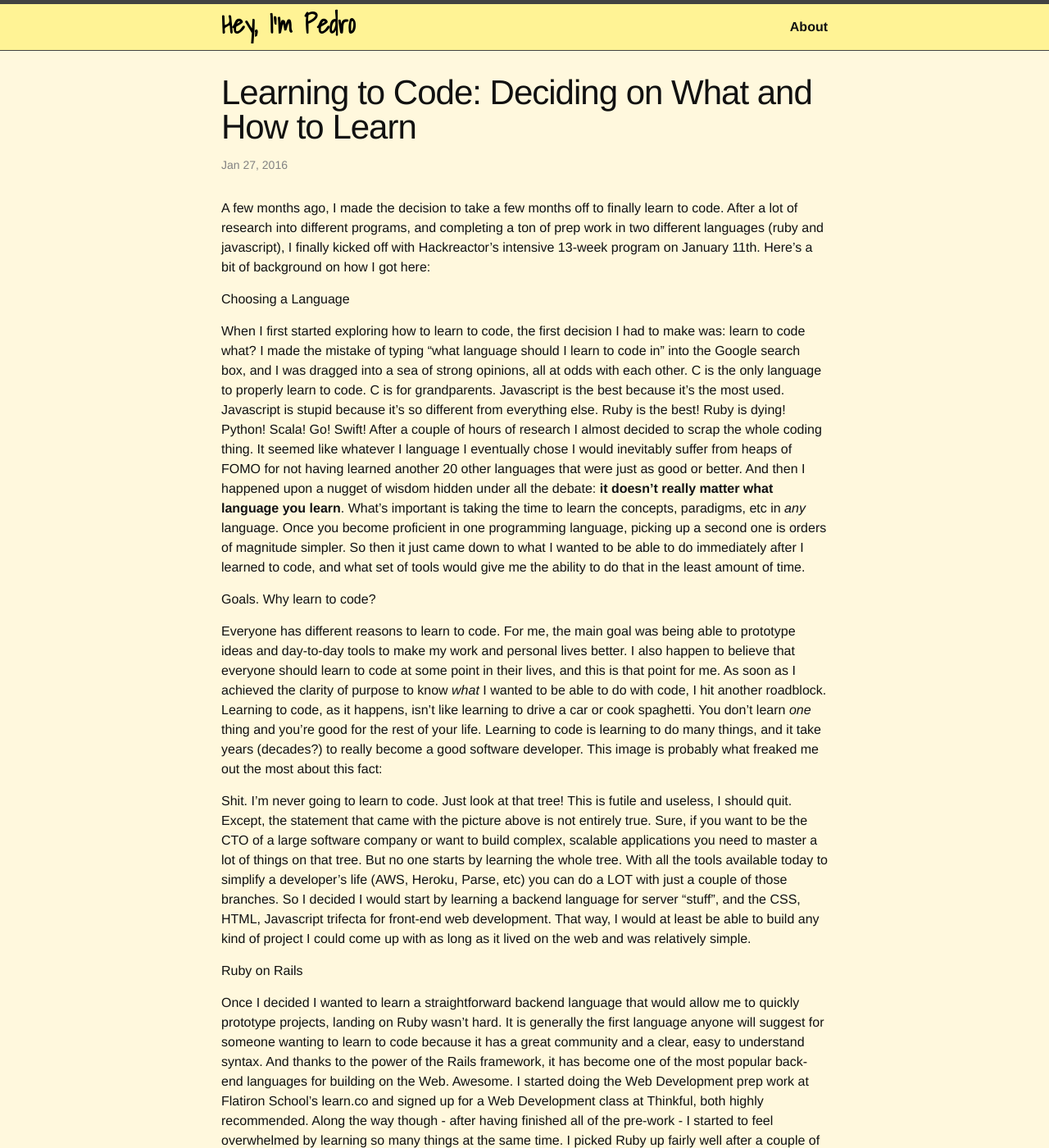
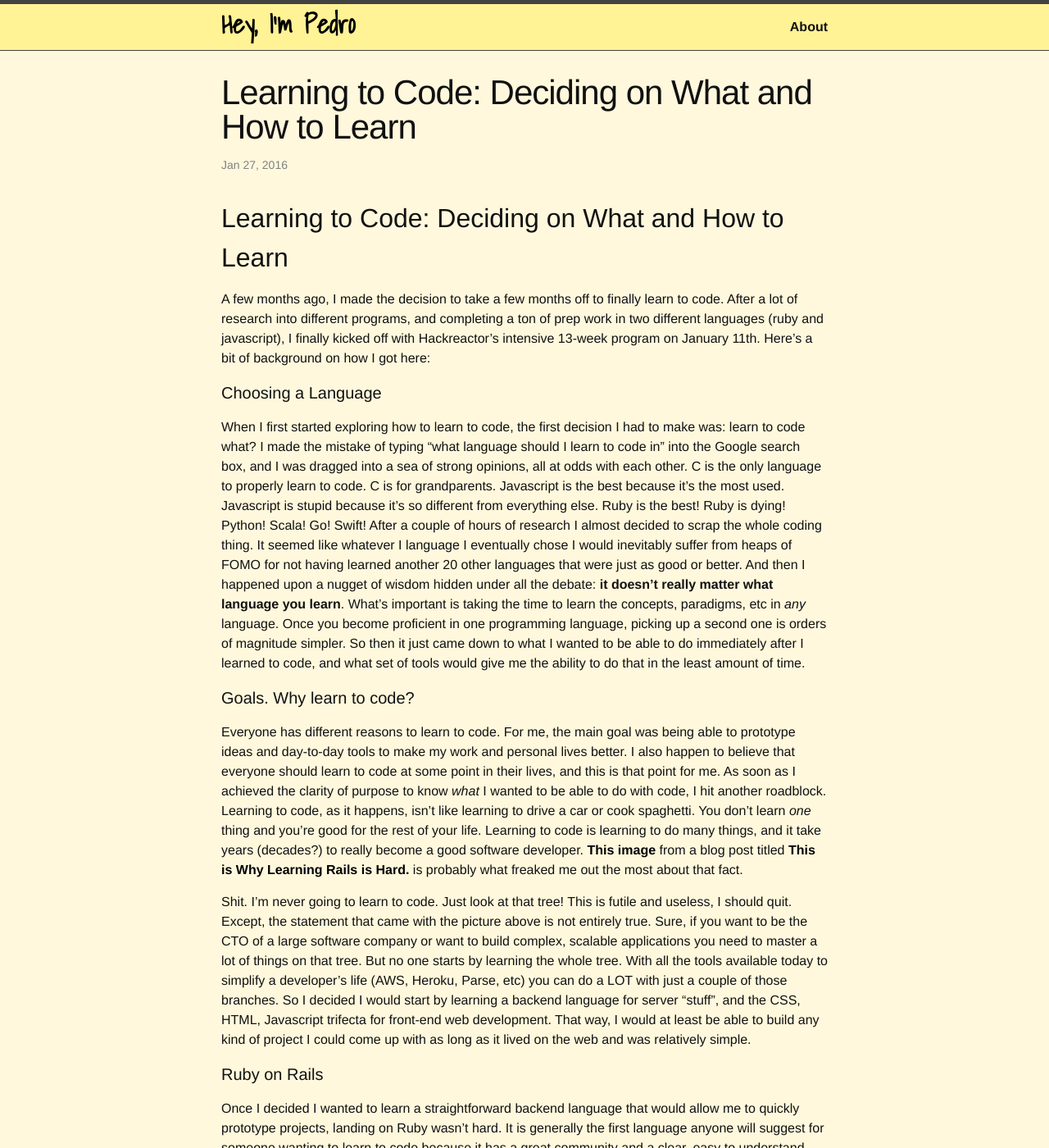
Before and after one commit to pedrotp/blog, a Jekyll site: the page built from _posts/2016-01-26-learning-to-code-what-and-how.markdown, in a window 1280 px wide and 1400 px high. Shown: the whole window at 82% size. Built offline with Jekyll 4.4.1, drawn with Linux system fonts in a browser that asks for light colours.

Commit message:
made edits to post and removed default post

```diff
--- a/_posts/2016-01-26-learning-to-code-what-and-how.markdown
+++ b/_posts/2016-01-26-learning-to-code-what-and-how.markdown
@@ -5,26 +5,28 @@ date:   2016-01-26 22:56:06 -0500
 categories: learning to code
 ---
 
+## Learning to Code: Deciding on What and How to Learn
+
 A few months ago, I made the decision to take a few months off to finally learn to code. After a lot of research into different programs, and completing a ton of prep work in two different languages (ruby and javascript), I finally kicked off with Hackreactor's intensive 13-week program on January 11th. Here's a bit of background on how I got here:
 
-Choosing a Language
+#### Choosing a Language
 
 When I first started exploring how to learn to code, the first decision I had to make was: learn to code what? I made the mistake of typing "what language should I learn to code in" into the Google search box, and I was dragged into a sea of strong opinions, all at odds with each other. C is the only language to properly learn to code. C is for grandparents. Javascript is the best because it's the most used. Javascript is stupid because it's so different from everything else. Ruby is the best! Ruby is dying! Python! Scala! Go! Swift! After a couple of hours of research I almost decided to scrap the whole coding thing. It seemed like whatever I language I eventually chose I would inevitably suffer from heaps of FOMO for not having learned another 20 other languages that were just as good or better. And then I happened upon a nugget of wisdom hidden under all the debate: **it doesn't really matter what language you learn**. What's important is taking the time to learn the concepts, paradigms, etc in *any* language. Once you become proficient in one programming language, picking up a second one is orders of magnitude simpler. So then it just came down to what I wanted to be able to do immediately after I learned to code, and what set of tools would give me the ability to do that in the least amount of time.
 
-Goals. Why learn to code?
+#### Goals. Why learn to code?
 
-Everyone has different reasons to learn to code. For me, the main goal was being able to prototype ideas and day-to-day tools to make my work and personal lives better. I also happen to believe that everyone should learn to code at some point in their lives, and this is that point for me. As soon as I achieved the clarity of purpose to know *what* I wanted to be able to do with code, I hit another roadblock. Learning to code, as it happens, isn't like learning to drive a car or cook spaghetti. You don't learn *one* thing and you're good for the rest of your life. Learning to code is learning to do many things, and it take years (decades?) to really become a good software developer. This image is probably what freaked me out the most about this fact:
+Everyone has different reasons to learn to code. For me, the main goal was being able to prototype ideas and day-to-day tools to make my work and personal lives better. I also happen to believe that everyone should learn to code at some point in their lives, and this is that point for me. As soon as I achieved the clarity of purpose to know *what* I wanted to be able to do with code, I hit another roadblock. Learning to code, as it happens, isn't like learning to drive a car or cook spaghetti. You don't learn *one* thing and you're good for the rest of your life. Learning to code is learning to do many things, and it take years (decades?) to really become a good software developer. [This image](https://dgosxlrnzhofi.cloudfront.net/custom_page_images/64/page_images/Rails_Competencies.png) from a blog post titled [This is Why Learning Rails is Hard.](https://www.codefellows.org/blog/this-is-why-learning-rails-is-hard) is probably what freaked me out the most about that fact.
 
 Shit. I'm never going to learn to code. Just look at that tree! This is futile and useless, I should quit. Except, the statement that came with the picture above is not entirely true. Sure, if you want to be the CTO of a large software company or want to build complex, scalable applications you need to master a lot of things on that tree. But no one starts by learning the whole tree. With all the tools available today to simplify a developer's life (AWS, Heroku, Parse, etc) you can do a LOT with just a couple of those branches. So I decided I would start by learning a backend language for server "stuff", and the CSS, HTML, Javascript trifecta for front-end web development. That way, I would at least be able to build any kind of project I could come up with as long as it lived on the web and was relatively simple.
 
-Ruby on Rails
+#### Ruby on Rails
 
 Once I decided I wanted to learn a straightforward backend language that would allow me to quickly prototype projects, landing on Ruby wasn't hard. It is generally the first language anyone will suggest for someone wanting to learn to code because it has a great community and a clear, easy to understand syntax. And thanks to the power of the Rails framework, it has become one of the most popular back-end languages for building on the Web. Awesome. I started doing the Web Development prep work at Flatiron School's learn.co and signed up for a Web Development class at Thinkful, both highly recommended. Along the way though - after having finished all of the pre-work - I started to feel overwhelmed by learning so many things at the same time. I picked Ruby up fairly well after a couple of weeks, but when it came time to use Rails and put it together with HTML, CSS and Javascript it felt like I was trying to do too much as a beginner by learning 4 different things. When I brought this up with a developer friend, he suggested I scrap Ruby altogether in favor of "full stack Javascript". I didn't love the idea of changing languages so late in the game, but decided to take a look anyway.
 
-JS & Node.js
+#### JS & Node.js
 
 Javascript is by far the most popular language used in GitHub repositories. It is that popular, because it is the default programming language for the Web. Javascript is present in 92.5% of all websites as of Jan 2016. Whatever language I chose for the back-end, I would eventually have to get familiar with Javascript if I wanted to be able to build fully-functioning Web apps. But it turns out that as of very recently, it is also possible to use Javascript to build robust server-side (back-end) Web applications thanks to a runtime-environment developed in 2009 called Node.js that is rapidly gaining popularity among developers. One language for both back-end AND front-end development? Sold. I would say bye to Ruby and become a full-stack Javascript developer.
 
-Enter Hackreactor
+#### Enter Hackreactor
 
 After finally settling on fullstack Javascript, Hackreactor quickly became the default choice for the way I wanted to learn to code. I had decided I needed an intensive "bootcamp" style program so I could focus on this exclusively, and I wanted a proven program that had already successfully graduated many classes of programmers. Hackreactor had only stellar reviews from past participants, and I loved their hands-on project-based approach. So far, the program has been awesome and it seems like I made the right choice. In future posts I'll talk about what I did to prepare for Hackreactor and what I've been doing to be more successful as I go through the program.
```
Also changed, not shown: _posts/2016-01-19-welcome-to-jekyll.markdown (deleted, +0 -25 lines).
